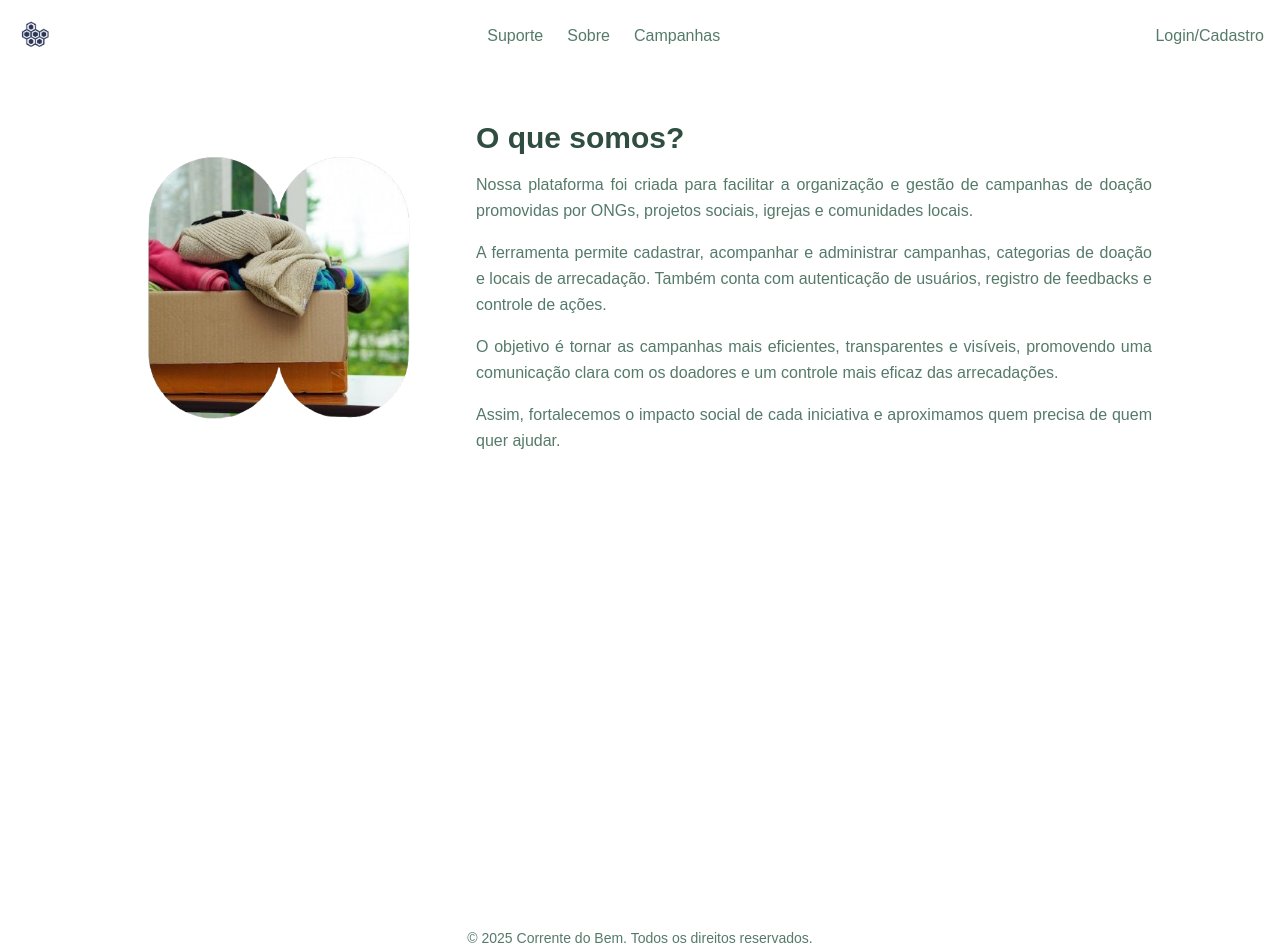
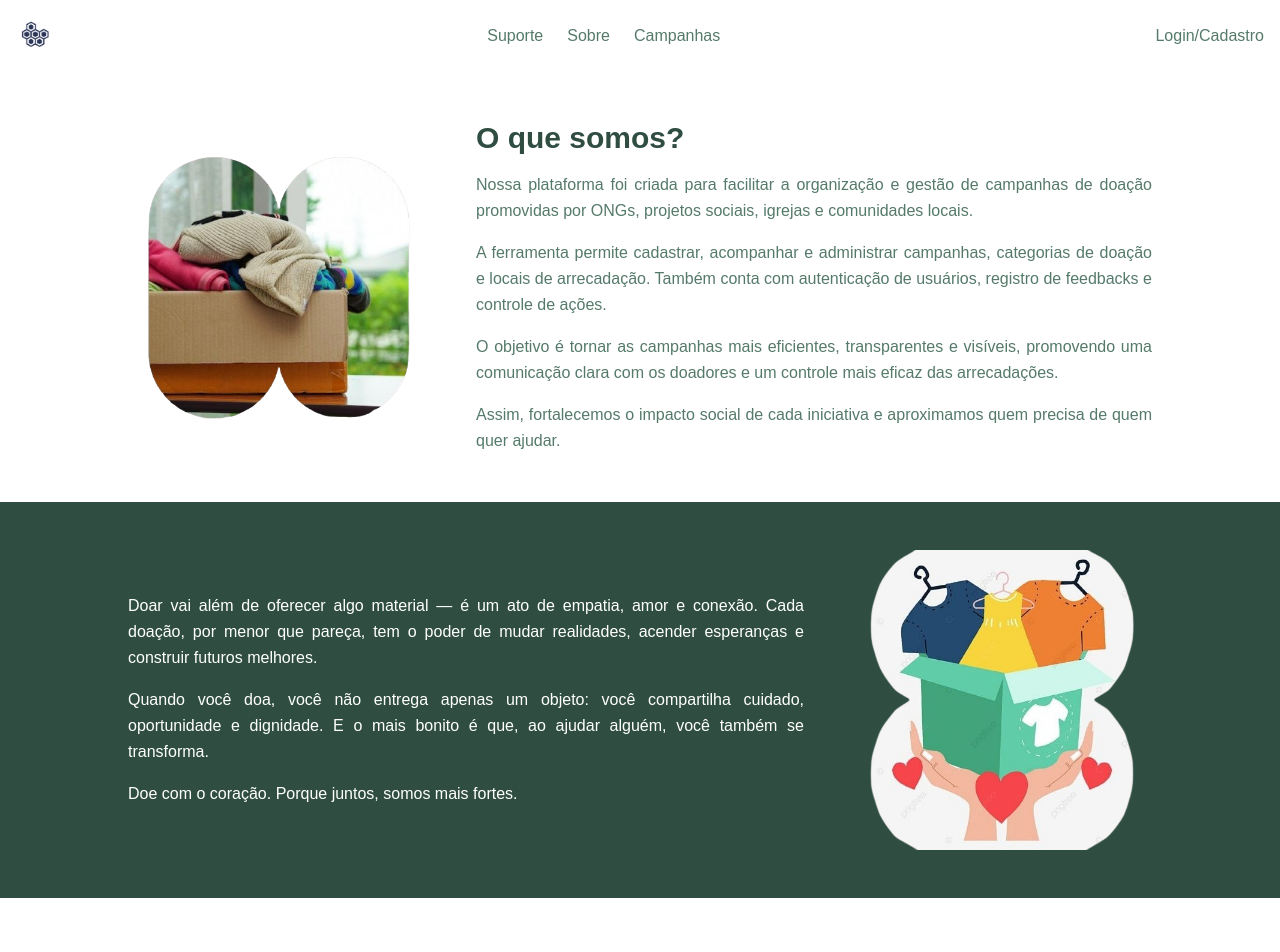
Before and after one commit to namartinxs/M5-PF-FRONT, a Next.js app: page / in a window 1280 px wide. Shown: the top 952 px of the page. Built offline with nearby package versions, Linux system fonts and the light colour scheme.

Commit message:
feat: ui section makeDonation

```diff
--- a/src/app/globals.css
+++ b/src/app/globals.css
@@ -18,12 +18,12 @@
   --color-light-green: var(--light-green);
 }
 
-@media (prefers-color-scheme: dark) {
+/* @media (prefers-color-scheme: dark) {
   :root {
     --background: #f4f4f6;
     --foreground: #ededed;
   }
-}
+} */
 
 body {
   background: var(--background);
--- a/src/app/page.tsx
+++ b/src/app/page.tsx
@@ -1,10 +1,13 @@
 import AboutWe from "@/components/aboutWe";
+import MakeDonation from "@/components/mekeDonation";
+
 
 
 export default function Home() {
   return (
    <>
    <AboutWe/>
+   <MakeDonation/>
    </>
   );
 }
--- /dev/null
+++ b/src/components/donation.tsx
@@ -0,0 +1,37 @@
+"use client";
+
+import Image from "next/image";
+
+export default function Donation() {
+  return (
+    <section className="bg-dark-green text-background py-12 px-4 md:px-12">
+      <div className="max-w-5xl mx-auto flex flex-col md:flex-row items-center gap-12">
+
+        <div className="flex-1 space-y-4">
+          <p className="font-roboto leading-relaxed text-justify">
+            Doar vai além de oferecer algo material — é um ato de empatia, amor e
+            conexão. Cada doação, por menor que pareça, tem o poder de mudar
+            realidades, acender esperanças e construir futuros melhores.
+          </p>
+          <p className="leading-relaxed text-justify">
+            Quando você doa, você não entrega apenas um objeto: você compartilha
+            cuidado, oportunidade e dignidade. E o mais bonito é que, ao ajudar
+            alguém, você também se transforma.
+          </p>
+          <p className="leading-relaxed text-justify">
+           Doe com o coração. Porque juntos, somos mais fortes.
+          </p>
+
+        </div>
+        <div className="flex-shrink-0">
+          <Image
+            src="/roupasBox.png"
+            alt="roupas para doação"
+            width={300}
+            height={300}
+          />
+        </div>
+      </div>
+    </section>
+  );
+}
--- /dev/null
+++ b/src/components/mekeDonation.tsx
@@ -0,0 +1,37 @@
+"use client";
+
+import Image from "next/image";
+
+export default function MakeDonation() {
+  return (
+    <section className="bg-dark-green text-background py-12 px-4 md:px-12">
+      <div className="max-w-5xl mx-auto flex flex-col md:flex-row items-center gap-12">
+
+        <div className="flex-1 space-y-4">
+          <p className="font-roboto leading-relaxed text-justify">
+            Doar vai além de oferecer algo material — é um ato de empatia, amor e
+            conexão. Cada doação, por menor que pareça, tem o poder de mudar
+            realidades, acender esperanças e construir futuros melhores.
+          </p>
+          <p className="leading-relaxed text-justify">
+            Quando você doa, você não entrega apenas um objeto: você compartilha
+            cuidado, oportunidade e dignidade. E o mais bonito é que, ao ajudar
+            alguém, você também se transforma.
+          </p>
+          <p className="leading-relaxed text-justify">
+           Doe com o coração. Porque juntos, somos mais fortes.
+          </p>
+
+        </div>
+        <div className="flex-shrink-0">
+          <Image
+            src="/roupasBox.png"
+            alt="roupas para doação"
+            width={300}
+            height={300}
+          />
+        </div>
+      </div>
+    </section>
+  );
+}
```
Also changed, not shown: public/roupasBox.png (added).
